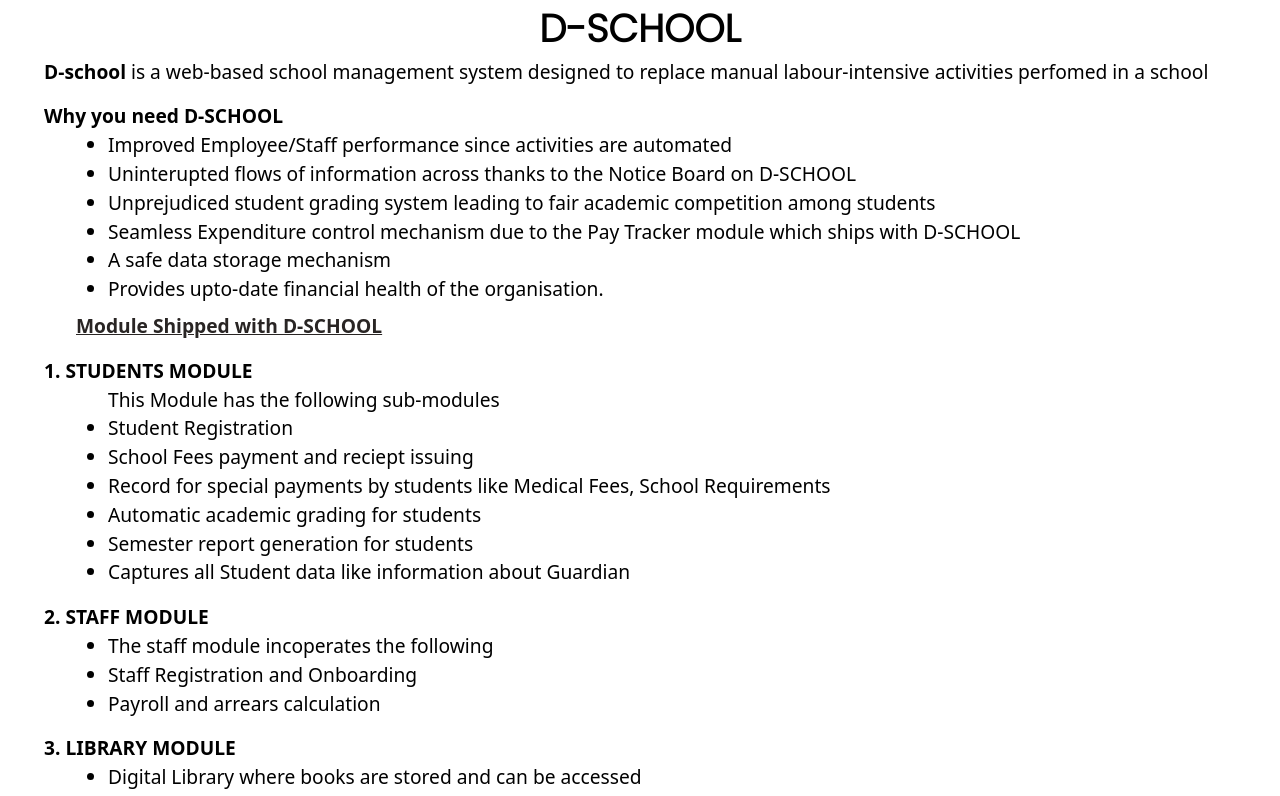
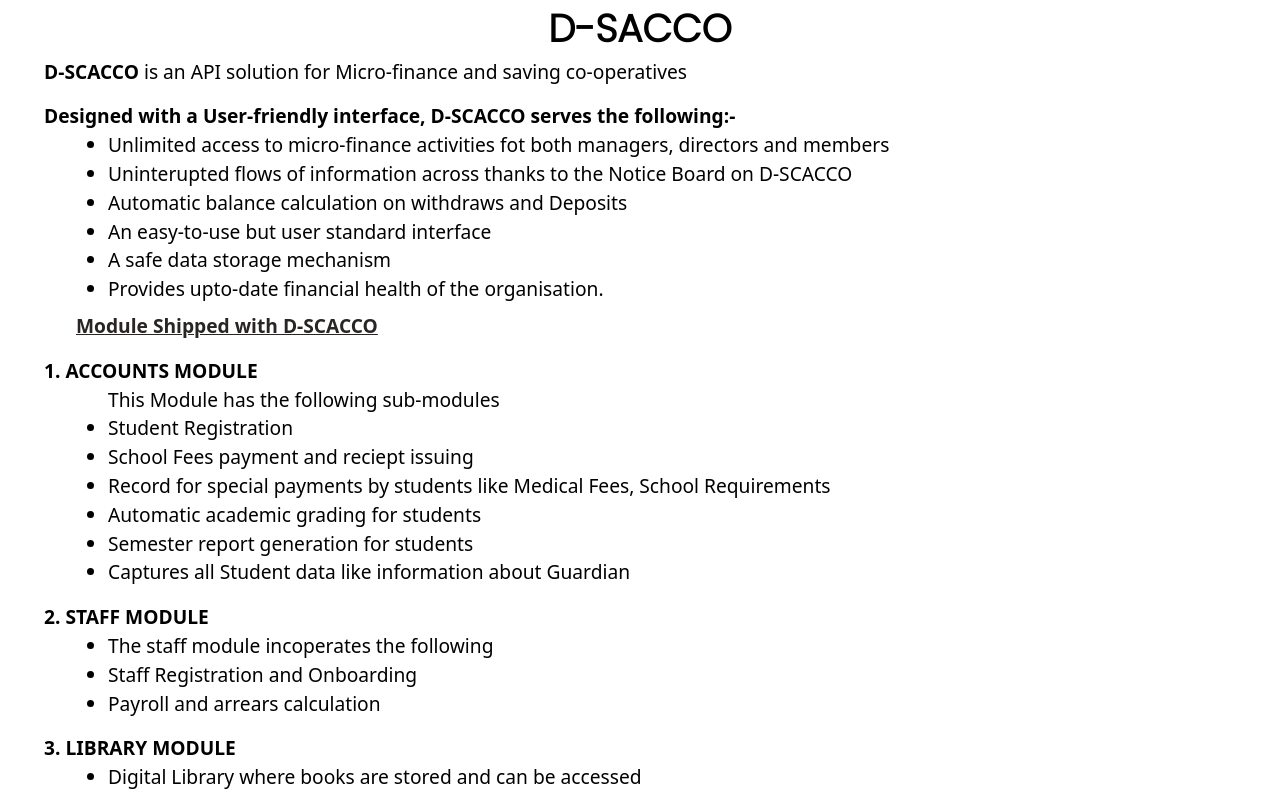
Before and after one commit to yusufnviiri/portfolio, a React (Create React App) app: page /dsacco in a window 1280 px wide. Shown: the top 796 px of the page. Built offline with nearby package versions, Linux system fonts and the light colour scheme.

Commit message:
add dsacco

```diff
--- a/src/components/Dsacco.js
+++ b/src/components/Dsacco.js
@@ -4,21 +4,20 @@ function Dsacco() {
   return (
 <>
 <section className='w-full m-auto px-11 text-[1.2em]'>
-  <h1 className=' font-poppins font-extrabold text-black text-center text-[2em] '>D-SCHOOL</h1>
-  <p><span className='font-bold '> D-school </span> is a web-based school management system designed to replace manual labour-intensive activities perfomed in a school </p>
-  <h2 className='w-full  pt-4 font-bold '>Why you  need D-SCHOOL</h2>
+  <h1 className=' font-poppins font-extrabold text-black text-center text-[2em] '>D-SACCO</h1>
+  <p><span className='font-bold '> D-SCACCO </span> is an API solution for Micro-finance and saving co-operatives </p>
+  <h2 className='w-full  pt-4 font-bold '>Designed with a User-friendly interface, D-SCACCO serves the following:-</h2>
   <ul className='ml-16 list-disc'>
-    <li className=''>Improved Employee/Staff performance since activities are automated</li>
-    <li>Uninterupted flows of information across  thanks to the Notice Board on D-SCHOOL </li>
-    <li>Unprejudiced student grading system leading to fair academic competition among students</li>
-    <li>Seamless  Expenditure control mechanism due to the Pay Tracker module which ships with D-SCHOOL </li>
+    <li className=''>Unlimited access to micro-finance activities fot both managers, directors and members</li>
+    <li>Uninterupted flows of information across  thanks to the Notice Board on D-SCACCO </li>
+    <li>Automatic balance calculation on withdraws and Deposits</li>
+    <li>An easy-to-use but user standard interface   </li>
     <li>A safe data storage mechanism  </li>
     <li>Provides upto-date financial health of the organisation.</li>
-
   </ul>
 
-<h3 className='ml-8 mt-2 underline text-stone-800 font-semibold'>Module Shipped with D-SCHOOL</h3>
-<p className='font-bold mt-4'>1. STUDENTS MODULE</p>
+<h3 className='ml-8 mt-2 underline text-stone-800 font-semibold'>Module Shipped with D-SCACCO</h3>
+<p className='font-bold mt-4'>1. ACCOUNTS MODULE</p>
 <ul className='ml-16 list-disc'>
 <li className='list-none'>This Module has the following sub-modules</li>
 <li>Student Registration</li>
--- a/src/components/Projects.js
+++ b/src/components/Projects.js
@@ -10,7 +10,7 @@ function Projects() {
   <ul className='ml-16 list-disc'>
     <li className=''>Improved Employee/Staff performance since activities are automated</li>
     <li>Uninterupted flows of information across  thanks to the Notice Board on D-SCHOOL </li>
-    <li>Unprejudiced student grading system leading to fair academic competition among students</li>
+    <li>Unprejudiced student grading system maintaining a fair academic competition among students</li>
     <li>Seamless  Expenditure control mechanism due to the Pay Tracker module which ships with D-SCHOOL </li>
     <li>A safe data storage mechanism  </li>
     <li>Provides upto-date financial health of the organisation.</li>
```
